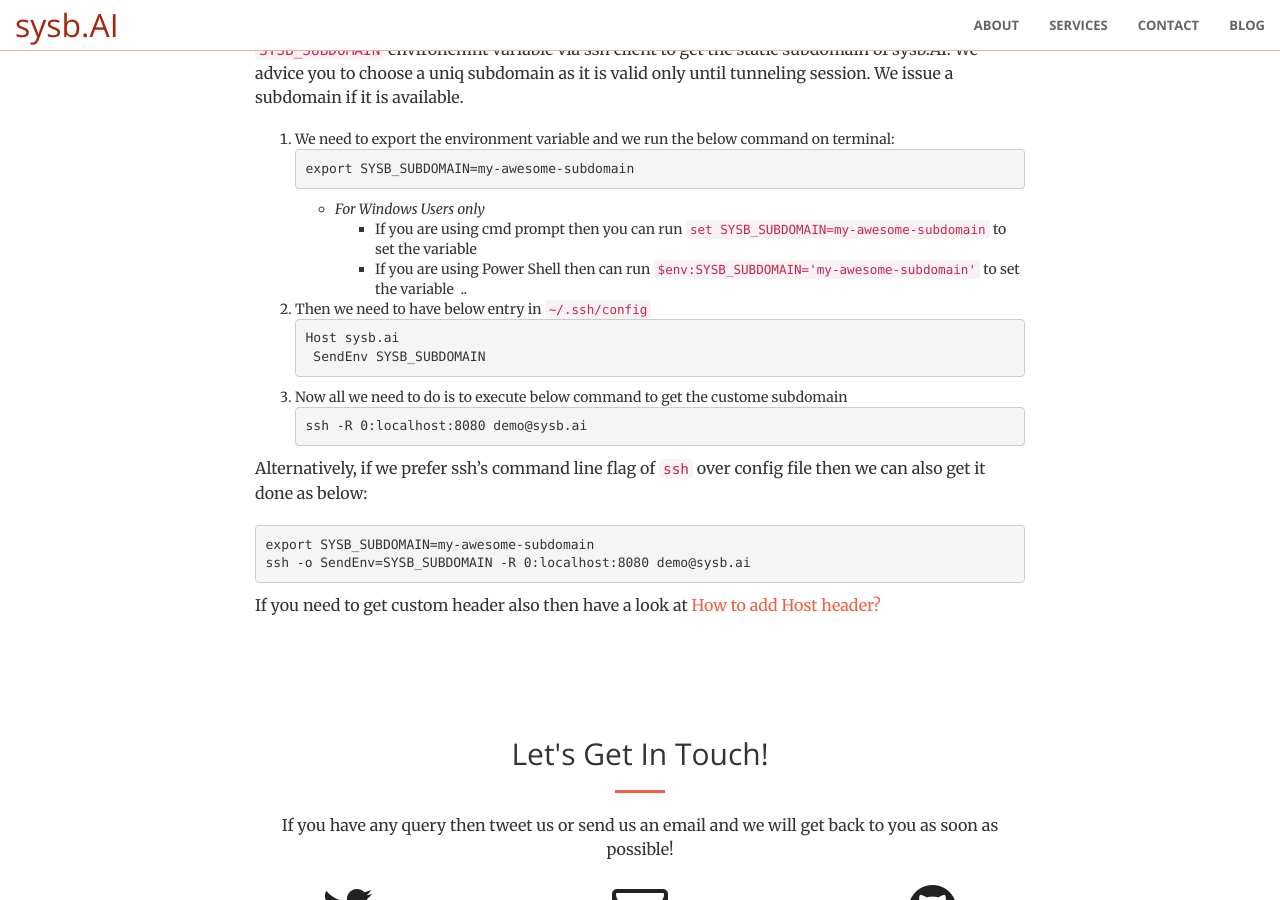
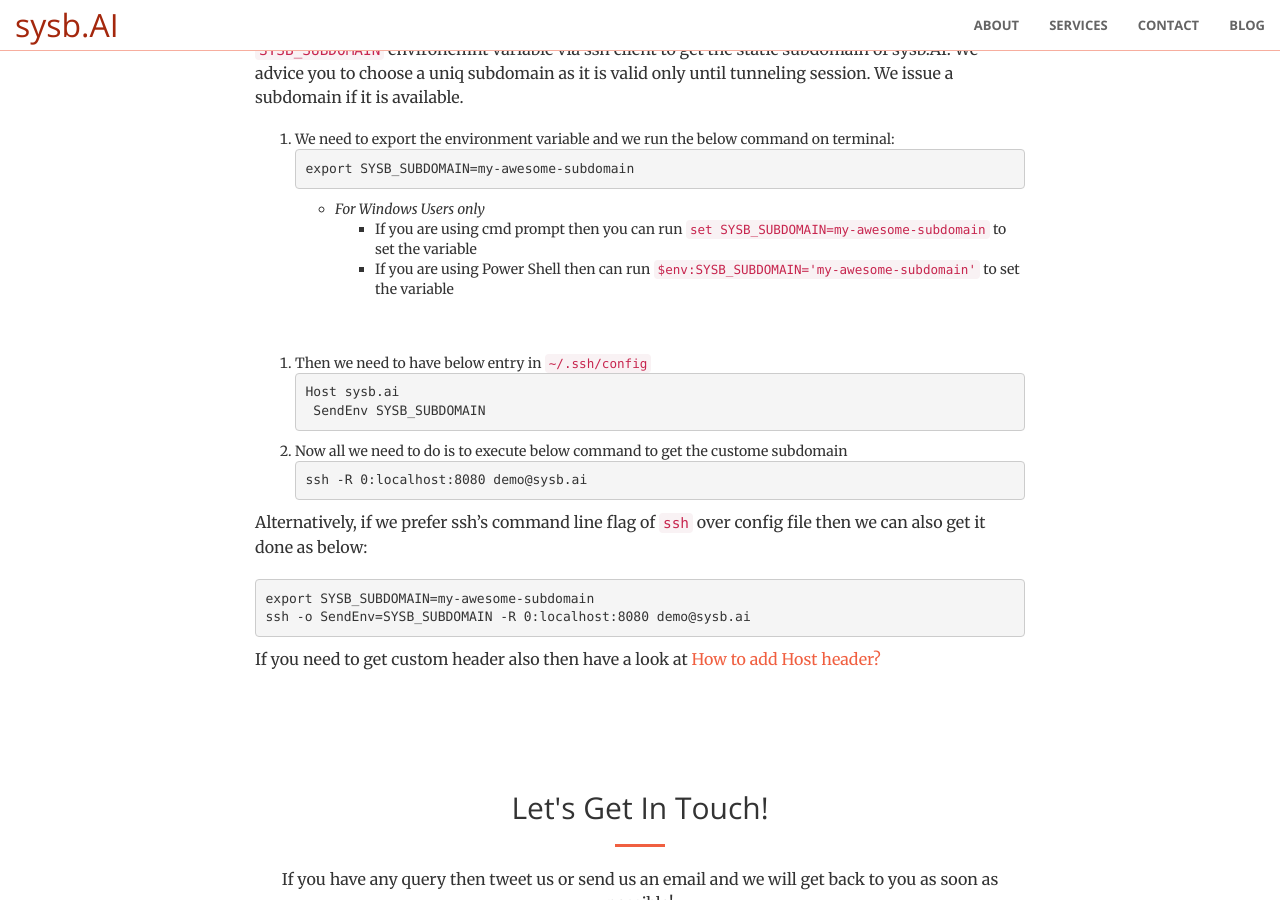
Before and after one commit to usama7628674/sysb.AI, a Jekyll site: the page built from _posts/2020-02-04-how-to-get-static-subdomain.md, in a window 1280 px wide and 900 px high, scrolled down 625 px. Built offline with Jekyll 4.4.1, drawn with Linux system fonts in a browser that asks for light colours.

Commit message:
few change

````diff
--- a/_posts/2020-02-04-how-to-get-static-subdomain.md
+++ b/_posts/2020-02-04-how-to-get-static-subdomain.md
@@ -13,7 +13,7 @@ export SYSB_SUBDOMAIN=my-awesome-subdomain
     - _For Windows Users only_
         - If you are using cmd prompt then you can run `set SYSB_SUBDOMAIN=my-awesome-subdomain` to set the variable
         - If you are using Power Shell then can run `$env:SYSB_SUBDOMAIN='my-awesome-subdomain'` to set the variable
-&nbsp;..
+<p>&nbsp;</p>
 1. Then we need to have below entry in `~/.ssh/config`
 ```
 Host sysb.ai
````
